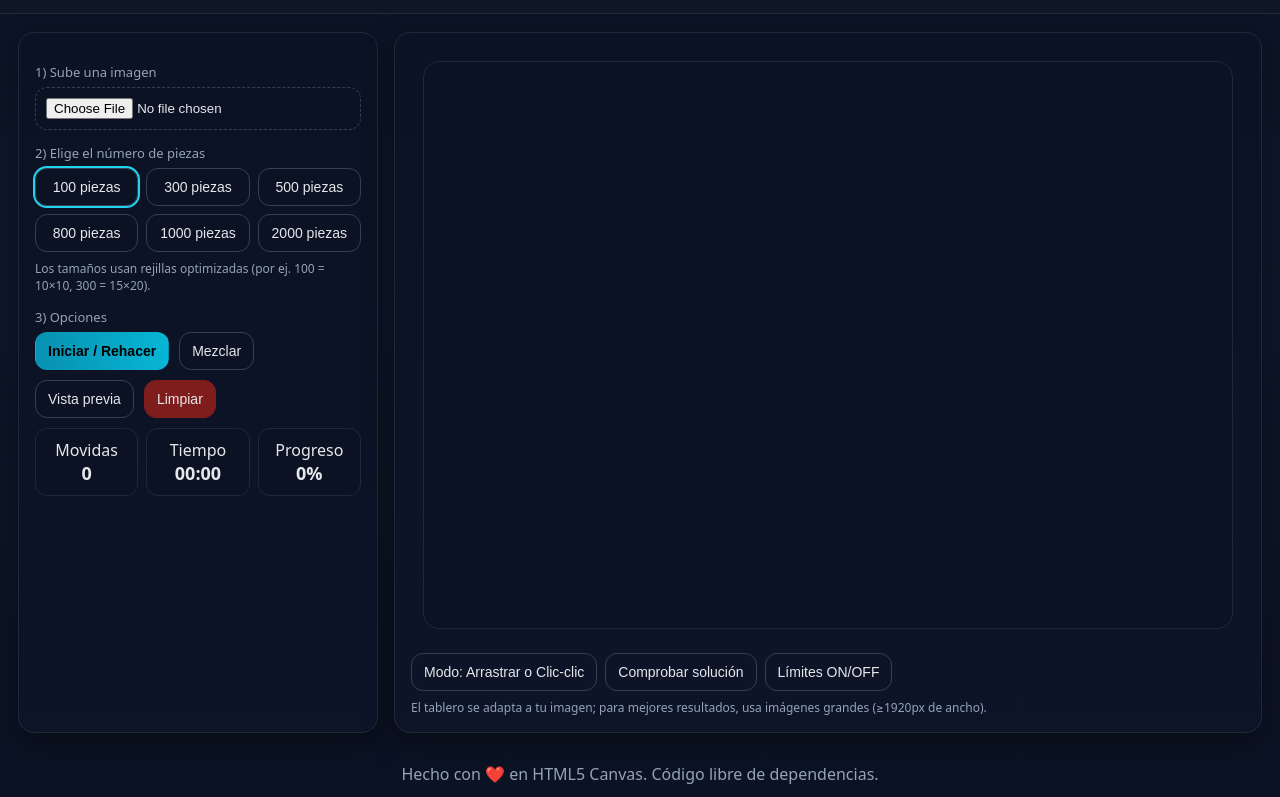
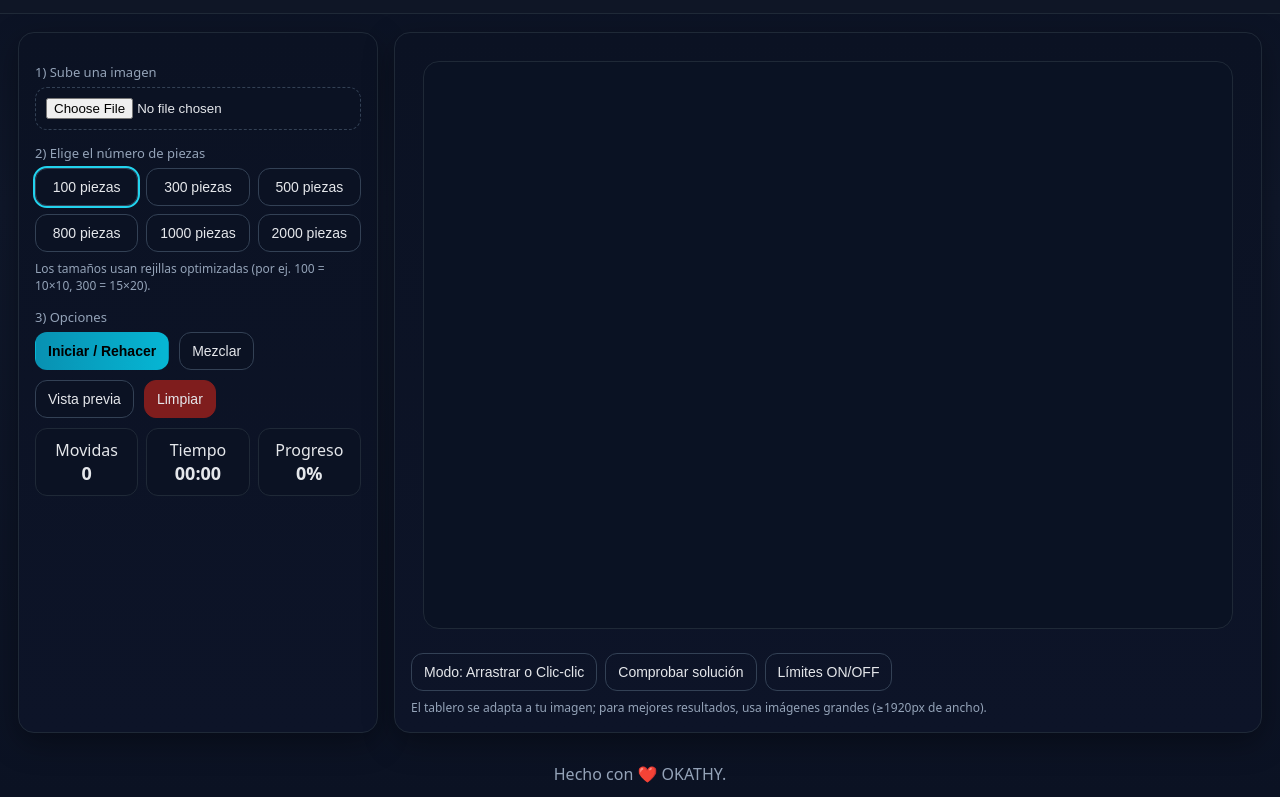
Before and after one commit to mzkovga/puzzle-jigsaw, a plain HTML site: page index.html in a window 1280 px wide. Shown: the part 52-849 px from the top of the page. Drawn offline with Linux system fonts and the light colour scheme.

Commit message:
Update index.html

```diff
--- a/index.html
+++ b/index.html
@@ -103,7 +103,7 @@
       <div class="hint">El tablero se adapta a tu imagen; para mejores resultados, usa imágenes grandes (≥1920px de ancho).</div>
     </section>
   </main>
-  <div class="footer">Hecho con ❤️ en HTML5 Canvas. Código libre de dependencias.</div>
+  <div class="footer">Hecho con ❤️ OKATHY.</div>
 
 <script>
 (function(){
```
